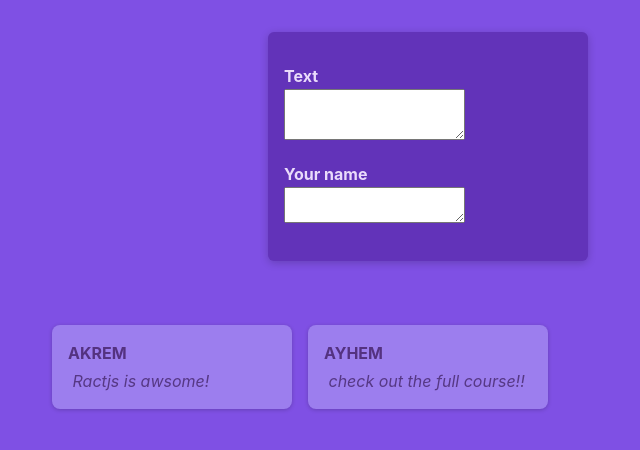
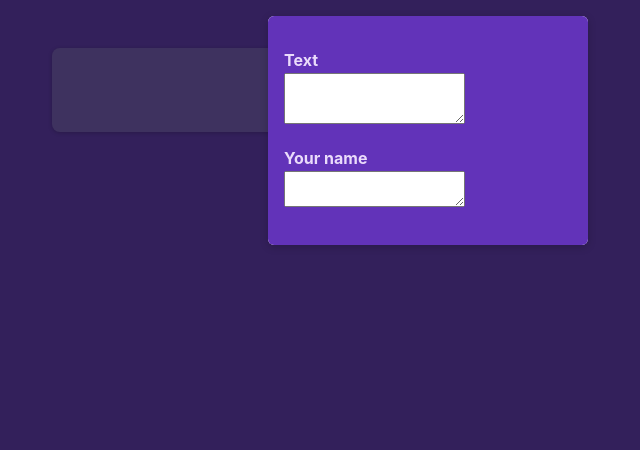
Before and after one commit to MarzouguiAkrem/React_Poster, a React (Vite) app: page / in a window 1280 px wide. Shown: the top 450 px of the page, without its empty margins (212-852 px from the left). Built offline with nearby package versions, Linux system fonts and the light colour scheme.

Commit message:
special children

```diff
--- /dev/null
+++ b/src/components/Modal.jsx
@@ -0,0 +1,12 @@
+import classes from './Modal.module.css';
+function Modal({children}){
+
+    return (
+        <>
+         <div className={classes.backdrop}/>
+         <dialog open className={classes.modal}>{children}</dialog>
+        </>
+
+    );
+}
+export default Modal;
--- /dev/null
+++ b/src/components/Modal.module.css
@@ -0,0 +1,19 @@
+.backdrop {
+    position: fixed;
+    top: 0;
+    left: 0;
+    width: 100%;
+    height: 100vh;
+    background-color: rgba(0,0,0,0.6);
+    z-index:1;
+
+}
+
+.modal {
+    border: none;
+    border-radius: 6px;
+    box-shadow: 0 2px 8px rgba(0,0,0,0.2);
+    padding: 0;
+    overflow: hidden;
+    z-index: 1;
+}
--- a/src/components/NewPost.jsx
+++ b/src/components/NewPost.jsx
@@ -1,21 +1,17 @@
-import { useState } from 'react';
 import classes from './NewPost.module.css'
 
-function NewPost () {
-    const  [ enteredBody ,setEntredBody]= useState('');
-    function changeBodyHandler(event) {
-        setEntredBody(event.target.value);
-    }
+function NewPost (props) {
+
     return (
         <form className={classes.form}>
             <p>
                 <label htmlFor='body'>Text</label>
-                <textarea id='body' required rows={3} onChange={changeBodyHandler}/>
+                <textarea id='body' required rows={3} onChange={props.onBodyChange}/>
             </p>
-            <p>{enteredBody}</p>
+
             <p>
                 <label htmlFor='name'>Your name</label>
-                <textarea id='name' required/>
+                <textarea id='name' required onChange={props.onAuthorChange}/>
             </p>
 
         </form>
--- a/src/components/NewPost.module.css
+++ b/src/components/NewPost.module.css
@@ -2,9 +2,7 @@
     background-color: #6233b9;
     padding: 1rem;
     width: 20rem;
-    margin: 2rem auto;
-    border-radius: 6px;
-    box-shadow: 0 2px 8px rgba(0, 0, 0, 0.2);
+
 }
 
 .form label {
--- a/src/components/Post.jsx
+++ b/src/components/Post.jsx
@@ -1,11 +1,11 @@
 import classes from './Post.module.css';
 
-function Post(props) {
+function Post({author,body}) {
 
     return (
         <li className={classes.post}>
-            <p className={classes.author}>{props.author}</p>
-            <p className={classes.text}>{props.body}</p>
+            <p className={classes.author}>{author}</p>
+            <p className={classes.text}>{body}</p>
         </li>
 
     );
--- a/src/components/PostsList.jsx
+++ b/src/components/PostsList.jsx
@@ -1,12 +1,31 @@
+import { useState } from 'react';
 import Post from './Post'
 import classes from './PostList.module.css';
 import NewPost from './NewPost';
+import Modal from './Modal';
+
 function PostList() {
+    const  [ enteredBody ,setEntredBody]= useState('');
+    const  [ enteredAuthor ,setEntredAuthor]= useState('');
+
+    function bodyChangeHandler(event) {
+        setEntredBody(event.target.value);
+    }
+
+    function authorChangeHandler(event) {
+      setEntredAuthor(event.target.value);
+  }
     return (
         <>
-        <NewPost/>
+        <Modal>
+          <NewPost
+           onBodyChange={bodyChangeHandler}
+           onAuthorChange={authorChangeHandler}
+          />
+        </Modal>
+
         <ul className={classes.posts}>
-          <Post author ="Akrem" body=" Ractjs is awsome!"/>
+          <Post author ={enteredAuthor} body={enteredBody}/>
           <Post author ="Ayhem" body=" check out the full course!!"/>
         </ul>
         </>
```
